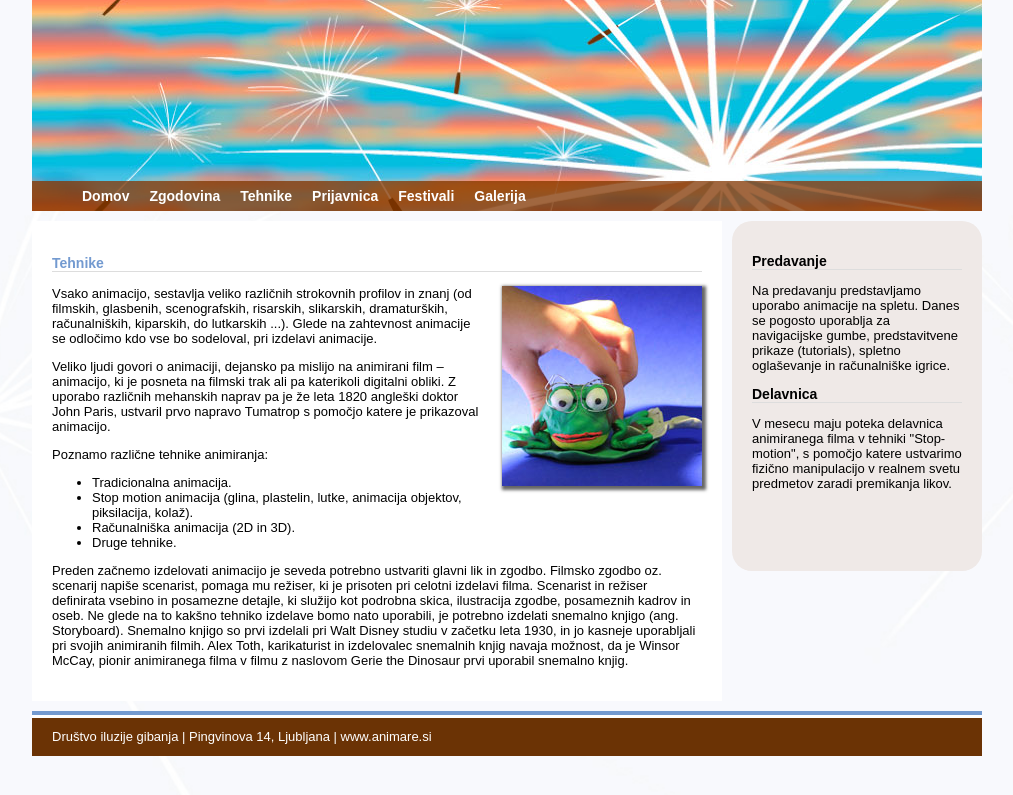
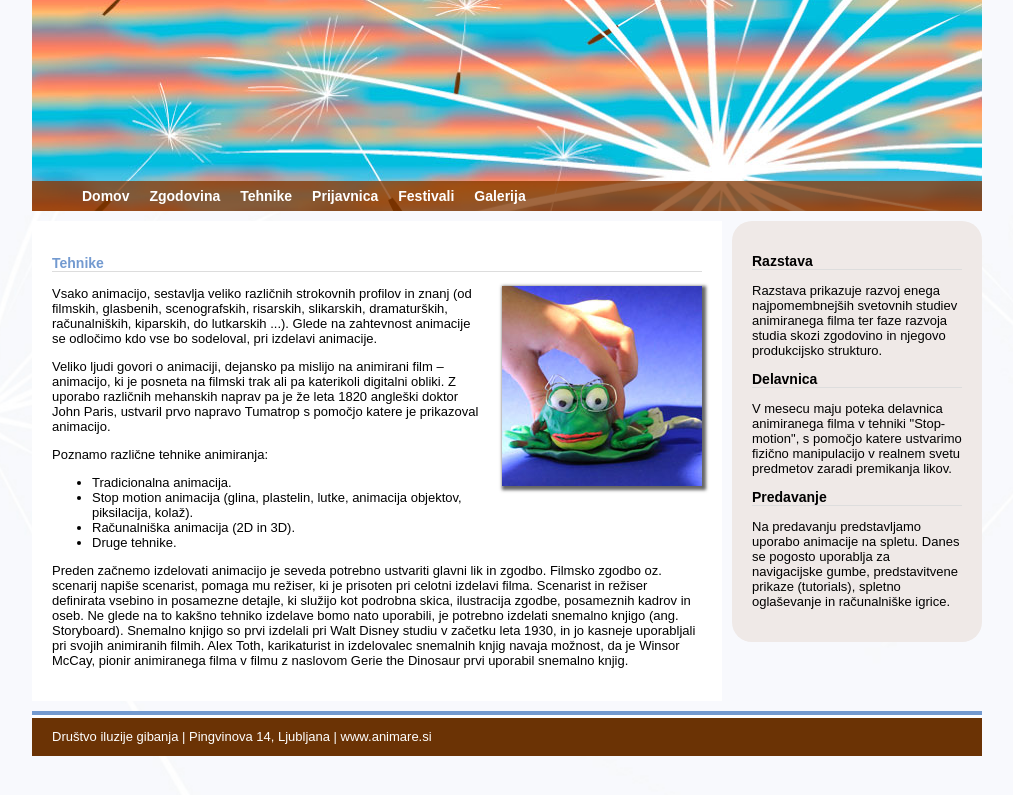
Before and after one commit to DebevcLuka/www.animare.si, a plain HTML site: page Tehnike.html in a window 1280 px wide. Shown: the part 119-914 px from the top of the page, without its empty margins (133-1146 px from the left). Drawn offline with Linux system fonts and the light colour scheme.

Commit message:
Izdelaj sorodno za Tehnike.html

```diff
--- a/Tehnike.html
+++ b/Tehnike.html
@@ -57,10 +57,12 @@
 
 				</article>
 				<aside id="Sorodno">
+					<h2>Razstava</h2>
+					<p>Razstava prikazuje razvoj enega najpomembnejših svetovnih studiev animiranega filma ter faze razvoja studia skozi zgodovino in njegovo produkcijsko strukturo.</p>
+					<h2>Delavnica</h2>
+					<p>V mesecu maju poteka delavnica animiranega filma v tehniki "Stop-motion", s pomočjo katere ustvarimo fizično manipulacijo v realnem svetu predmetov zaradi premikanja likov.</p>
 					<h2>Predavanje</h2>
 					<p>Na predavanju predstavljamo uporabo animacije na spletu. Danes se pogosto uporablja za navigacijske gumbe, predstavitvene prikaze (tutorials), spletno oglaševanje in računalniške igrice.</p>
-					<h2>Delavnica</h2>
-					<p>V mesecu maju poteka delavnica animiranega filma v tehniki "Stop-motion", s pomočjo katere ustvarimo fizično manipulacijo v realnem svetu predmetov zaradi premikanja likov.</p>
 				</aside>
 			</section>
 			<footer id="Noga">
```
